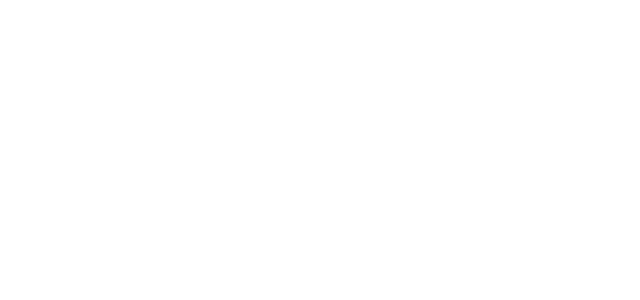
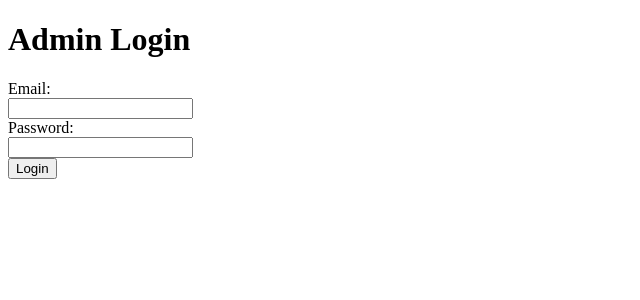
Before and after one commit to andraantariksa/parkee-pinjambuku, a React (Vite) app in the folder frontend/: page /admin/login in a window 1280 px wide. Before the commit this address had no page. Shown: the top 300 px of the page, without its empty margins (0-640 px from the left). Built offline with nearby package versions, Linux system fonts and the light colour scheme; the HTML template or start-up script is replaced by a standard one.

Commit message:
Admin login UI (#20)
* feat: book transaction and admin login ui

* fix: cors settings

```diff
--- a/frontend/src/App.tsx
+++ b/frontend/src/App.tsx
@@ -1,7 +1,14 @@
-import React from 'react';
-import { BrowserRouter as Router, Routes, Route } from 'react-router-dom';
-import BookList from './components/BookList';
-import { QueryClient, QueryClientProvider } from '@tanstack/react-query';
+import React from "react";
+import {
+  BrowserRouter as Router,
+  Routes,
+  Route,
+  Navigate,
+} from "react-router-dom";
+import BookList from "./components/BookList";
+import { QueryClient, QueryClientProvider } from "@tanstack/react-query";
+import BookTransactions from "./components/BookTransactions";
+import AdminLogin from "./components/AdminLogin";
 
 const queryClient = new QueryClient();
 
@@ -11,6 +18,12 @@ export default function App() {
       <Router>
         <Routes>
           <Route path="/" element={<BookList />} />
+          <Route path="/admin/login" element={<AdminLogin />} />
+          <Route
+            path="/admin/book-transactions"
+            element={<BookTransactions />}
+          />
+          <Route path="*" element={<Navigate to="/" replace />} />
         </Routes>
       </Router>
     </QueryClientProvider>
--- /dev/null
+++ b/frontend/src/components/AdminLogin.tsx
@@ -0,0 +1,76 @@
+import React, { useState } from "react";
+import { useNavigate } from "react-router-dom";
+
+const AdminLogin: React.FC = () => {
+  const [email, setEmail] = useState("");
+  const [password, setPassword] = useState("");
+  const [message, setMessage] = useState<string | null>(null);
+  const navigate = useNavigate();
+
+  const handleSubmit = async (e: React.FormEvent) => {
+    e.preventDefault();
+    setMessage(null);
+
+    try {
+      const response = await fetch("http://127.0.0.1:8000/api/v1/admin/login", {
+        method: "POST",
+        headers: {
+          "Content-Type": "application/json",
+        },
+        body: JSON.stringify({ email, password }),
+        credentials: "include",
+      });
+
+      if (response.status === 200) {
+        setMessage("Login successful!");
+        navigate("/admin/book-transactions");
+      } else if (response.status >= 400 && response.status < 500) {
+        setMessage("Error: Invalid email or password");
+      } else {
+        setMessage(`Error: ${response.status} status code`);
+      }
+    } catch (err) {
+      setMessage(`Error: ${err}`);
+    }
+  };
+
+  return (
+    <div>
+      <h1>Admin Login</h1>
+      <form onSubmit={handleSubmit}>
+        <div>
+          <label htmlFor="email">Email:</label>
+          <br />
+          <input
+            type="email"
+            id="email"
+            value={email}
+            onChange={(e) => setEmail(e.target.value)}
+            required
+          />
+        </div>
+        <div>
+          <label htmlFor="password">Password:</label>
+          <br />
+          <input
+            type="password"
+            id="password"
+            value={password}
+            onChange={(e) => setPassword(e.target.value)}
+            required
+          />
+        </div>
+        <button type="submit">Login</button>
+      </form>
+      {message && (
+        <div
+          style={{ color: message === "Login successful!" ? "green" : "red" }}
+        >
+          {message}
+        </div>
+      )}
+    </div>
+  );
+};
+
+export default AdminLogin;
--- /dev/null
+++ b/frontend/src/components/BookTransactions.tsx
@@ -0,0 +1,78 @@
+import React, { useState } from "react";
+import { useQuery } from "@tanstack/react-query";
+import { useNavigate } from "react-router-dom";
+
+interface Book {
+  id: number;
+  title: string;
+  isbn: string;
+}
+
+interface BookBorrowTransaction {
+  id: number;
+  return_date: string | null;
+  return_scheduled_date: string;
+  created_at: string;
+  book: Book;
+}
+
+interface BorrowerDetails {
+  borrow_transactions: BookBorrowTransaction[];
+}
+
+const fetchTransactions = async (): Promise<BorrowerDetails> => {
+  const response = await fetch(`http://127.0.0.1:8000/api/v1/admin/books`, {
+    credentials: "include",
+  });
+  if (response.status === 200) {
+    return response.json();
+  } else if (response.status >= 400 && response.status < 500) {
+    throw new Error("Unauthorized");
+  } else {
+    throw new Error(`${response.status} status code`);
+  }
+};
+
+const BookTransactions: React.FC = () => {
+  const navigate = useNavigate();
+
+  const { data, error, isLoading } = useQuery<BorrowerDetails, Error>({
+    queryKey: ["book-transactions"],
+    queryFn: fetchTransactions,
+  });
+
+  if (error && error.message === "Unauthorized") {
+    navigate("/admin/login");
+  }
+
+  return (
+    <div>
+      <h1>Book Transactions</h1>
+      {isLoading && <div>Loading...</div>}
+      {error && <div style={{ color: "red" }}>Error: {error.message}</div>}
+      {data &&
+        (data.borrow_transactions.length === 0 ? (
+          <div>No transactions found</div>
+        ) : (
+          <ul>
+            {data.borrow_transactions.map((tx) => (
+              <li key={tx.id}>
+                <strong>{tx.book.title}</strong> (ISBN: {tx.book.isbn})<br />
+                Borrowed on: {new Date(tx.created_at).toLocaleDateString()}
+                <br />
+                Scheduled Return:{" "}
+                {new Date(tx.return_scheduled_date).toLocaleDateString()}
+                <br />
+                Returned on:{" "}
+                {tx.return_date
+                  ? new Date(tx.return_date).toLocaleDateString()
+                  : "Not returned yet"}
+              </li>
+            ))}
+          </ul>
+        ))}
+    </div>
+  );
+};
+
+export default BookTransactions;
```
Also changed, not shown: 1 other file (tests, documents, lock files or other folders).
